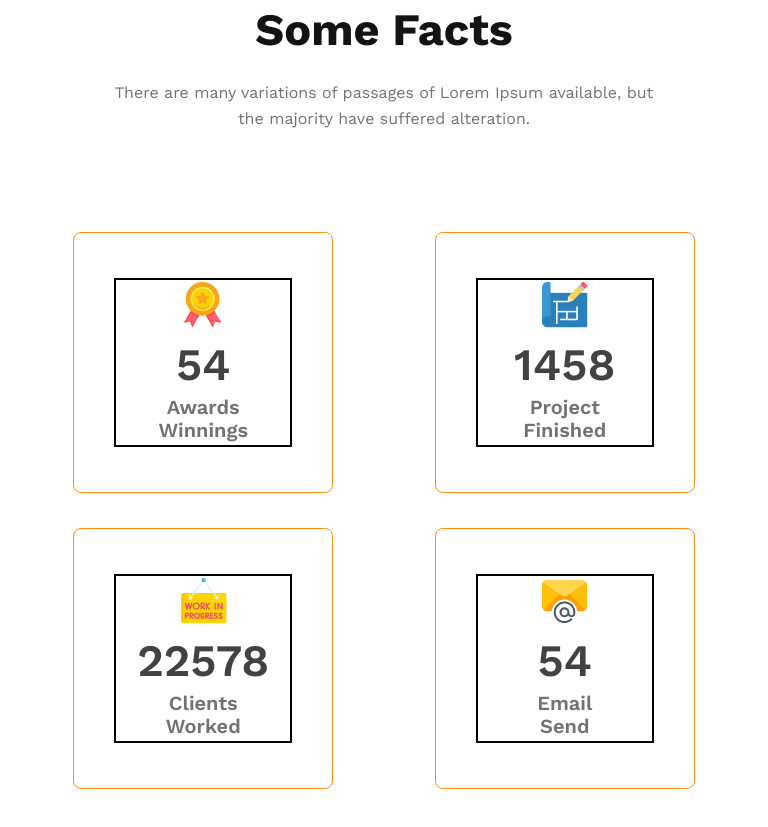
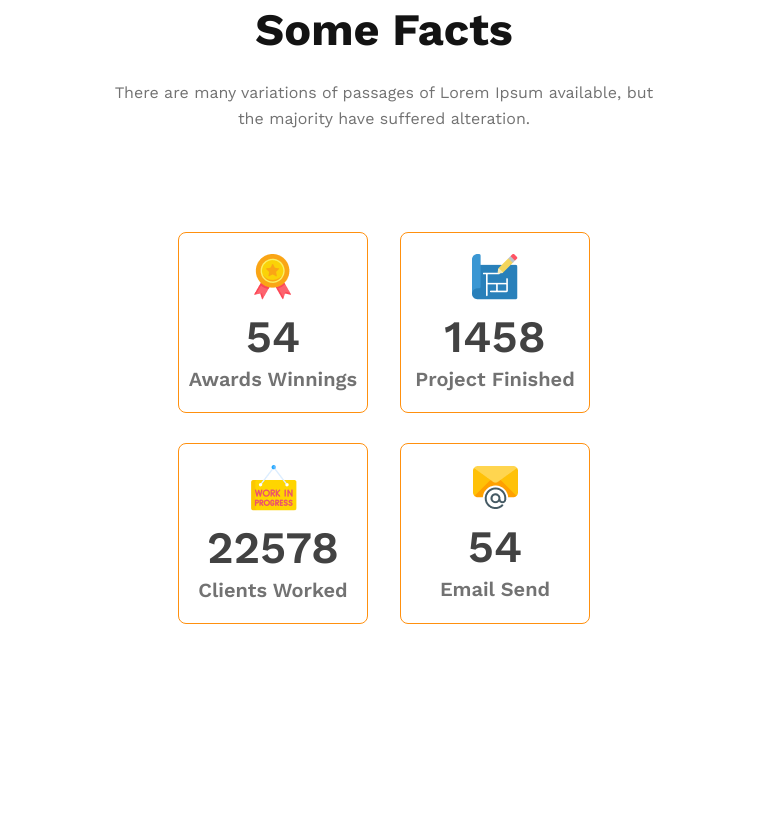
Before and after one commit to maruf-git/g3-architects-responsive-website, a plain HTML site: page index.html in a window 768 px wide. Shown: the part 4087-4914 px from the top of the page. After the commit the page ends 4891 px from the top, so only its background shows below. Drawn offline with nearby package versions, Linux system fonts and the light colour scheme.

Commit message:
made some-facts section responsive for small and medium devices

```diff
--- a/styles/g3-architects.css
+++ b/styles/g3-architects.css
@@ -169,7 +169,7 @@
     margin: 0 auto;
     display: flex;
     justify-content: space-between;
-    margin-bottom:130px;
+    margin-bottom: 130px;
 }
 
 .features-left {
@@ -272,7 +272,7 @@
 .some-facts {
     max-width: 1440px;
     margin: 0 auto;
-    margin-bottom:180px;
+    margin-bottom: 180px;
 }
 
 .some-facts-title-container {
@@ -306,18 +306,20 @@
     justify-items: center;
     align-items: center;
 }
+
 .fact-card-container {
     padding: 45px 40px;
     border: 1px solid rgb(255, 144, 14);
     border-radius: 8px;
 }
+
 .fact-card {
     display: flex;
     flex-direction: column;
     justify-content: center;
     align-items: center;
     text-align: center;
-    border: 2px solid black;
+    /* border: 2px solid black; */
     width: 178px;
     height: 169px;
 }
@@ -328,8 +330,8 @@
     font-size: 2.81rem;
     font-weight: 600;
     line-height: 53px;
-    margin-top:10px;
-    margin-bottom:5px;
+    margin-top: 10px;
+    margin-bottom: 5px;
 }
 
 #fact-name {
@@ -405,13 +407,15 @@
         display: grid;
         grid-template-columns: repeat(2, 1fr);
         gap: 5px;
-        padding:0;
+        padding: 0;
     }
+
     .fact-card-container {
         padding: 10px 5px;
         border: 1px solid rgb(255, 144, 14);
         border-radius: 8px;
     }
+
     .some-facts-title-container {
         width: auto;
         text-align: center;
@@ -460,7 +464,7 @@
     }
 
     /* some-facts section responsive */
-    .some-facts-title-container {
+    /* .some-facts-title-container {
         margin: 0 auto;
         margin-bottom:100px;
         text-align: center;
@@ -472,5 +476,21 @@
     }
     .fact-card {
         padding: 55px 36px;
+    } */
+    .some-facts-title-container {
+        width: 550px;
+        margin: 0 auto;
+        margin-bottom: 100px;
+        text-align:center;
+    }
+    .facts-cards-container {
+        grid-template-columns: repeat(2, 1fr);
+        gap: 30px;
+        padding: 0 108px;
+        width: 630px;
+        margin: 0 auto;
+    }
+    .fact-card-container {
+        padding: 5px 5px;
     }
 }
```
